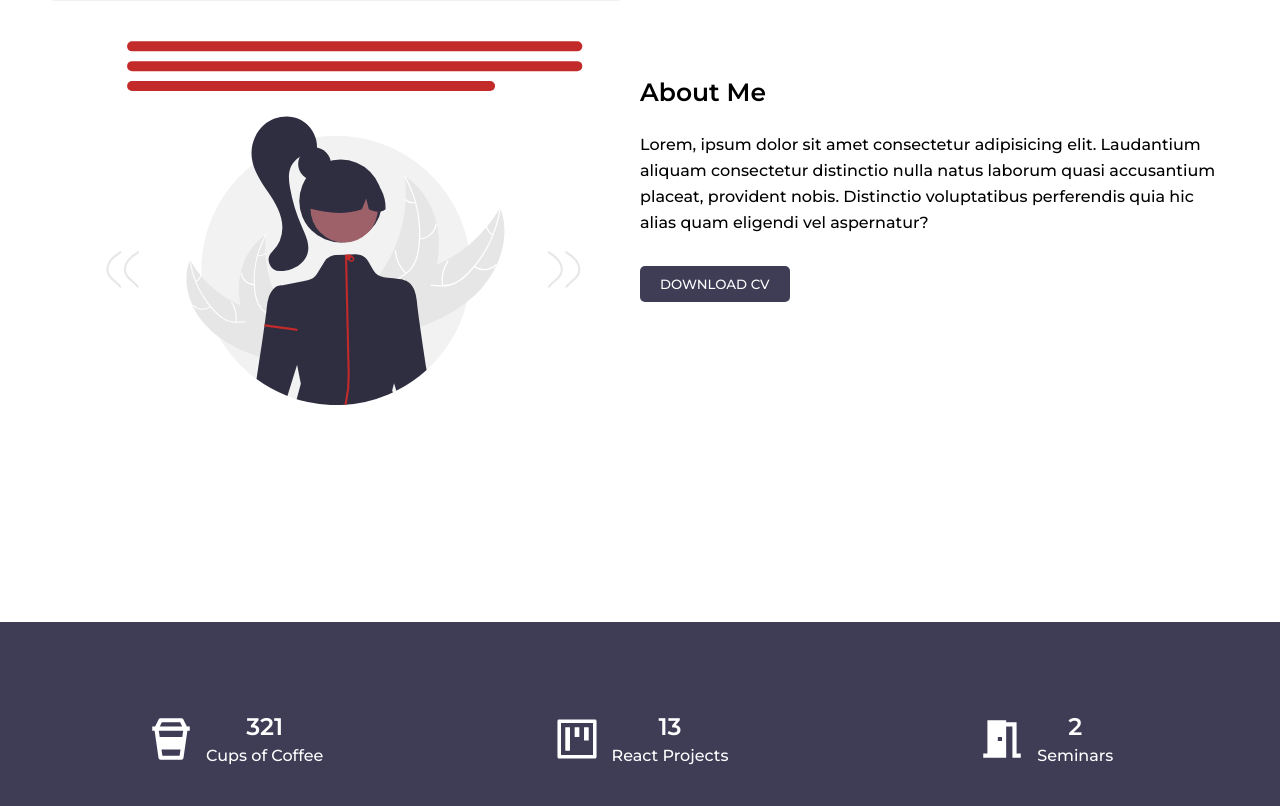
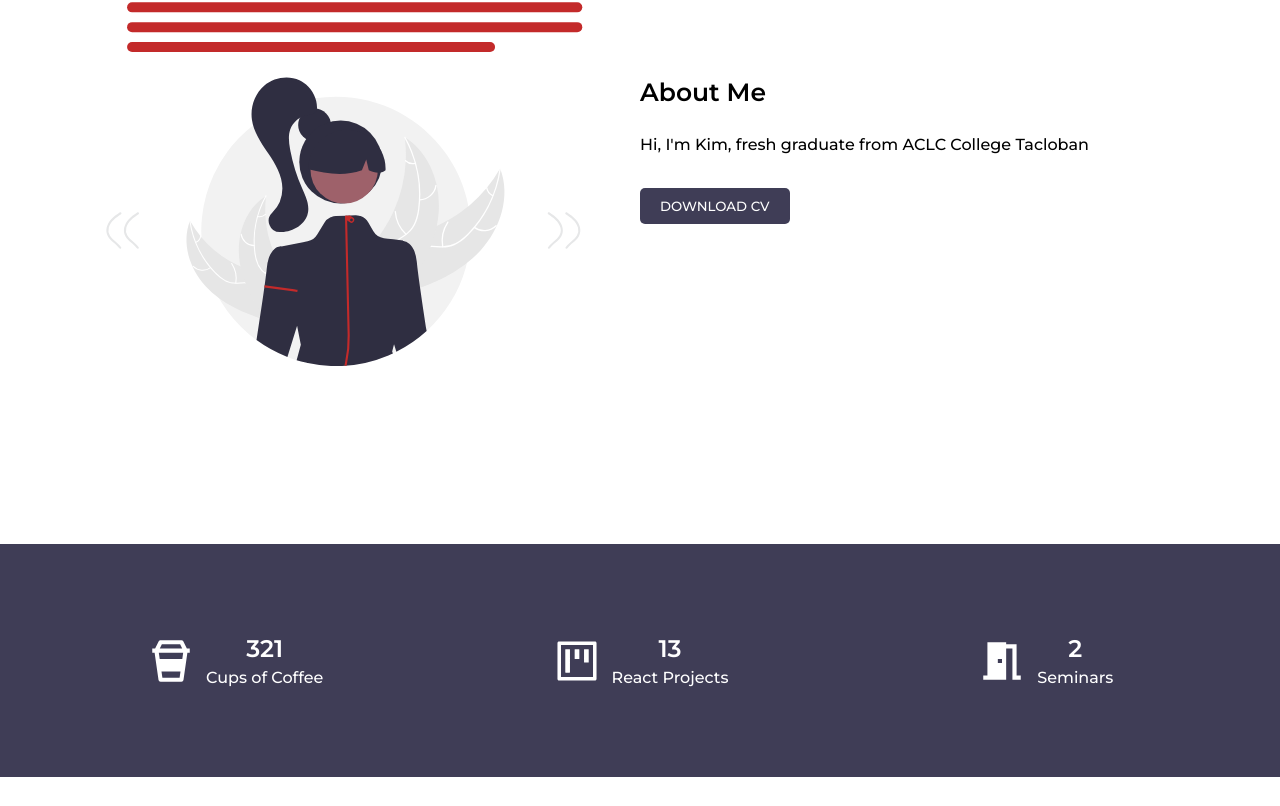
Before and after one commit to MKemmx/portfolio, a React (Vite) app: page / in a window 1280 px wide. Shown: the part 1094-1900 px from the top of the page. Built offline with nearby package versions, Linux system fonts and the light colour scheme.

Commit message:
first updaet

```diff
--- a/src/Components/About/About.jsx
+++ b/src/Components/About/About.jsx
@@ -18,13 +18,7 @@ const About = () => {
             className="about-left"
           >
             <h2>About Me</h2>
-            <p>
-              Lorem, ipsum dolor sit amet consectetur adipisicing elit.
-              Laudantium aliquam consectetur distinctio nulla natus laborum
-              quasi accusantium placeat, provident nobis. Distinctio
-              voluptatibus perferendis quia hic alias quam eligendi vel
-              aspernatur?
-            </p>
+            <p>Hi, I'm Kim, fresh graduate from ACLC College Tacloban</p>
             <motion.button
               whileHover={{ scale: 1.1 }}
               whileTap={{ scale: 0.9 }}
```
Also changed, not shown: index.html (renamed from src/index.html).
